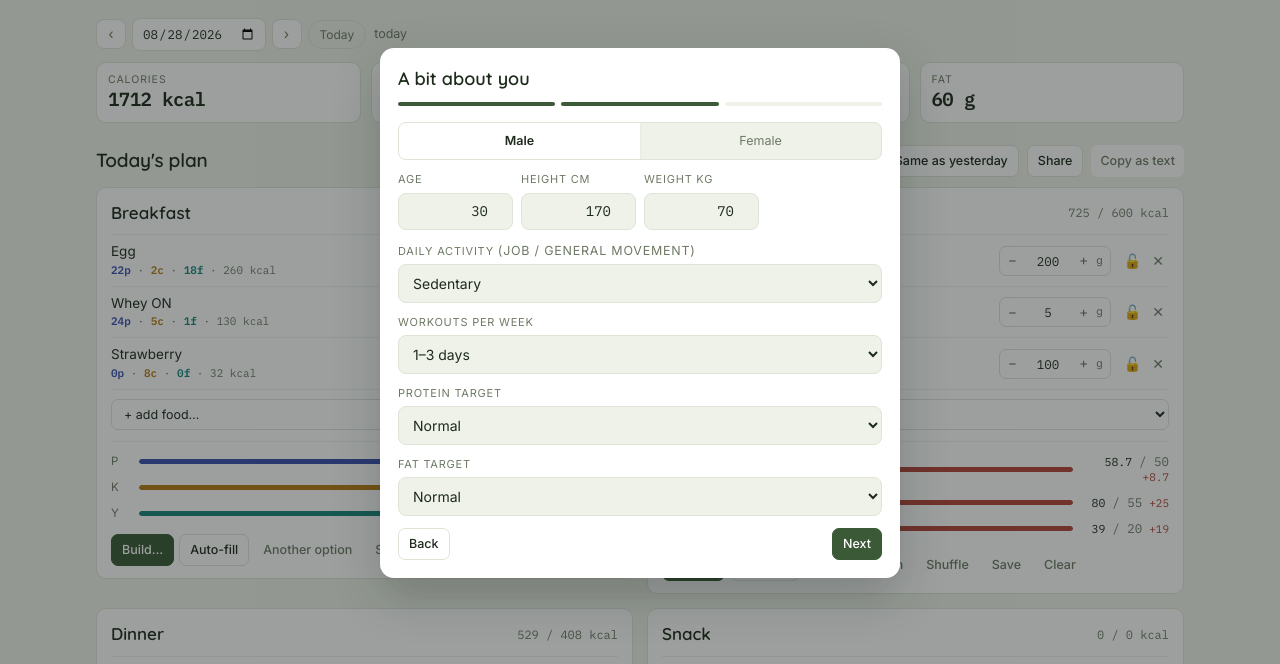
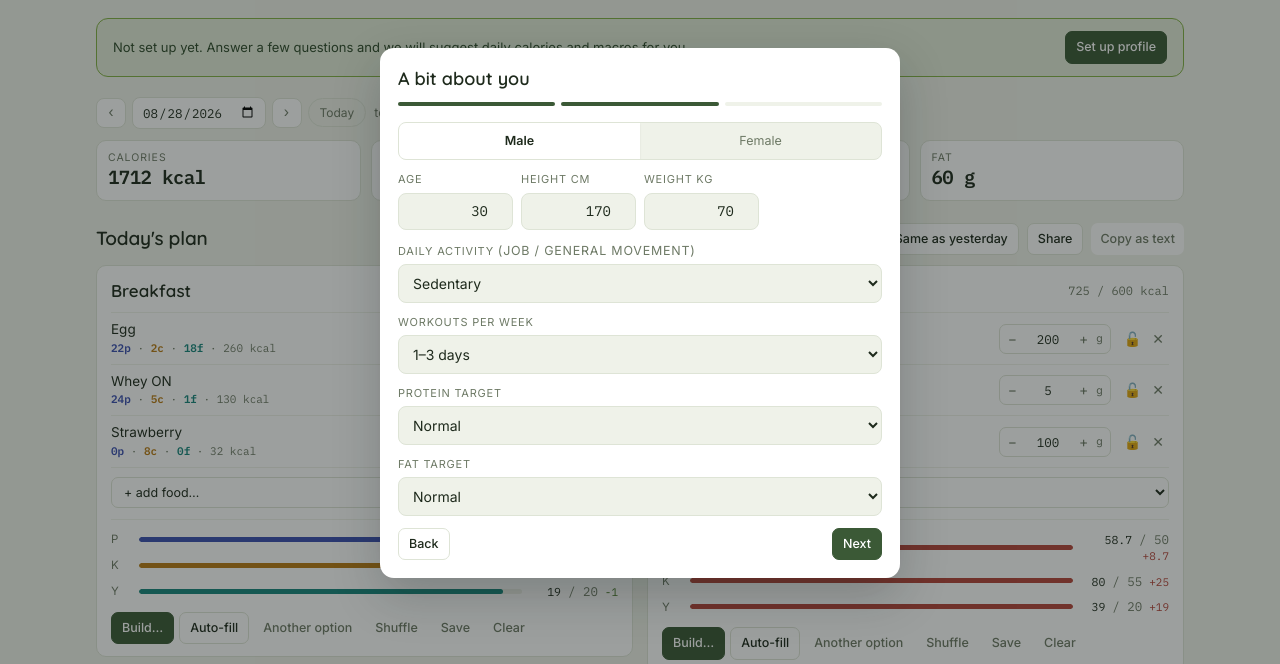
Before and after one commit to NazrinChobanzada/MinuMeal, a plain HTML site: page app.html in a window 1280 px wide. Both pictures are taken after a click on the button "Next". Shown: the part 87-751 px from the top of the page. Drawn offline with nearby package versions, Linux system fonts and the light colour scheme.

Commit message:
calculator triggers on any sign-in, plus a persistent banner on the Plan tab

```diff
--- a/app.js
+++ b/app.js
@@ -6,6 +6,7 @@ const sb = (SUPABASE_URL && SUPABASE_ANON_KEY && window.supabase)
 
 let SESSION=null, HH=null, HOUSE=null, CH=null;
 let START_FLAG=false;   // true when arriving via ?start=1 (landing page "Get started") — see boot IIFE
+let ONBOARD_PROMPTED=false;   // prevents the calculator popup from firing twice (once on load, once on sign-in)
 const cloud=()=>!!(sb&&SESSION);
 
 /* ---------------- state ---------------- */
@@ -1131,7 +1132,10 @@ function mealCard(m){
       <button class="btn ghost" data-act="savemeal">${t('Save')}</button>
       <button class="btn ghost" data-act="clear">${t('Clear')}</button></div></section>`;
 }
-const viewPlan=()=>`<div class="datebar">
+const viewPlan=()=>`${!S.profile?.done?`<div class="calcbanner">
+    <span>${t('Not set up yet. Answer a few questions and we will suggest daily calories and macros for you.')}</span>
+    <button class="btn solid" id="bannerCalc">${t('Set up profile')}</button></div>`:''}
+  <div class="datebar">
     <button class="dnav" id="dPrev" aria-label="${t('previous day')}">‹</button>
     <input type="date" id="dDate">
     <button class="dnav" id="dNext" aria-label="${t('next day')}">›</button>
@@ -1506,7 +1510,7 @@ document.addEventListener('click',async e=>{
   if(id==='dToday') goDate(today());
   if(id==='normSplit'){ normalizeSplit(); touchProfile(); render(); toast(t('Split normalised to 100%')); }
   if(id==='scaleMeals'){ scaleMealsToDaily(); touchProfile(); render(); toast(t('Meal targets scaled to the daily total')); }
-  if(id==='doProfile') runOnboarding();
+  if(id==='doProfile'||id==='bannerCalc') runOnboarding();
   if(id==='openSignIn') signInDialog();
   if(id==='menuSettings'){ toggleAccountMenu(false); S.tab='account'; save(); render(); }
   if(id==='menuSignout'){ toggleAccountMenu(false); await sb.auth.signOut(); location.href='index.html'; }
@@ -1612,9 +1616,10 @@ async function onSession(sess){
     try{ await cloudPull(); }catch(e){ setStatus('wait'); toast(t('Could not reach the server — continuing with the local copy.')); }
     if(!wasSignedIn){
       toast(t('Signed in'));
-      // suppressed the general first-load auto-trigger for ?start=1 to avoid clashing with the sign-in
-      // modal; now that sign-in is actually done, offer the calorie/macro calculator right away.
-      if(START_FLAG && !S.profile?.done) setTimeout(()=>{ if(!S.profile?.done) runOnboarding(); }, 300);
+      // fires for ANY fresh sign-in (header modal, landing-page arrival, etc.), not just ?start=1 —
+      // guarded so it never fires twice alongside the general first-load trigger below.
+      if(!S.profile?.done && !ONBOARD_PROMPTED){ ONBOARD_PROMPTED=true;
+        setTimeout(()=>{ if(!S.profile?.done) runOnboarding(); }, 300); }
     }
   } else { HH=HOUSE=null; if(CH){ sb?.removeChannel(CH); CH=null; } adoptCache(); setStatus('local'); }
   render();
@@ -1625,7 +1630,7 @@ async function onSession(sess){
   try{ START_FLAG = !!new URLSearchParams(location.search).get('start');
     if(START_FLAG){ S.tab='plan'; history.replaceState(null,'',location.pathname+location.hash); } }catch(e){}
   setStatus(sb?'wait':'local'); render();
-  if(!readShared()&&!S.profile?.done&&!START_FLAG) setTimeout(()=>{ if(!S.profile?.done) runOnboarding(); }, 400);
+  if(!readShared()&&!S.profile?.done&&!START_FLAG) setTimeout(()=>{ if(!S.profile?.done&&!ONBOARD_PROMPTED){ ONBOARD_PROMPTED=true; runOnboarding(); } }, 400);
   if(sb){
     const {data}=await sb.auth.getSession();
     await onSession(data.session||null);
--- a/styles.css
+++ b/styles.css
@@ -249,3 +249,10 @@ th.n{text-align:end}
 .acctmenu button{background:none;border:0;text-align:start;padding:8px 10px;border-radius:7px;font-size:13px}
 .acctmenu button:hover{background:var(--line2)}
 .acctmenu #menuSignout{color:var(--over)}
+
+/* ---- persistent "set up your target" banner on the Plan tab ---- */
+.calcbanner{display:flex;align-items:center;gap:14px;flex-wrap:wrap;
+  background:#E3ECD9;border:1px solid var(--brand-lt);border-radius:12px;
+  padding:12px 16px;margin:20px 0 0}
+.calcbanner span{flex:1;min-width:180px;font-size:13px;color:var(--brand-dk);line-height:1.4}
+.calcbanner .btn{flex:none}
```
